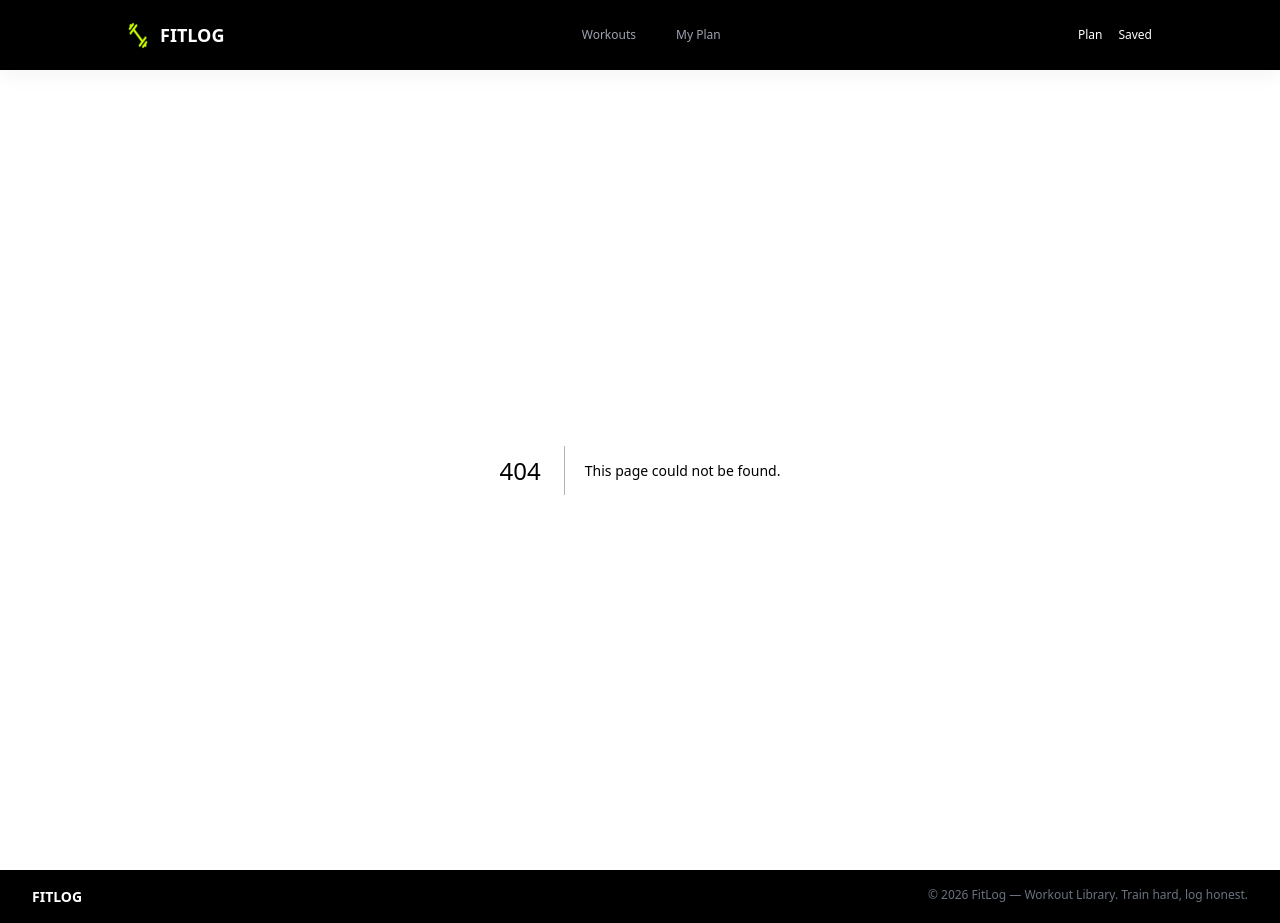
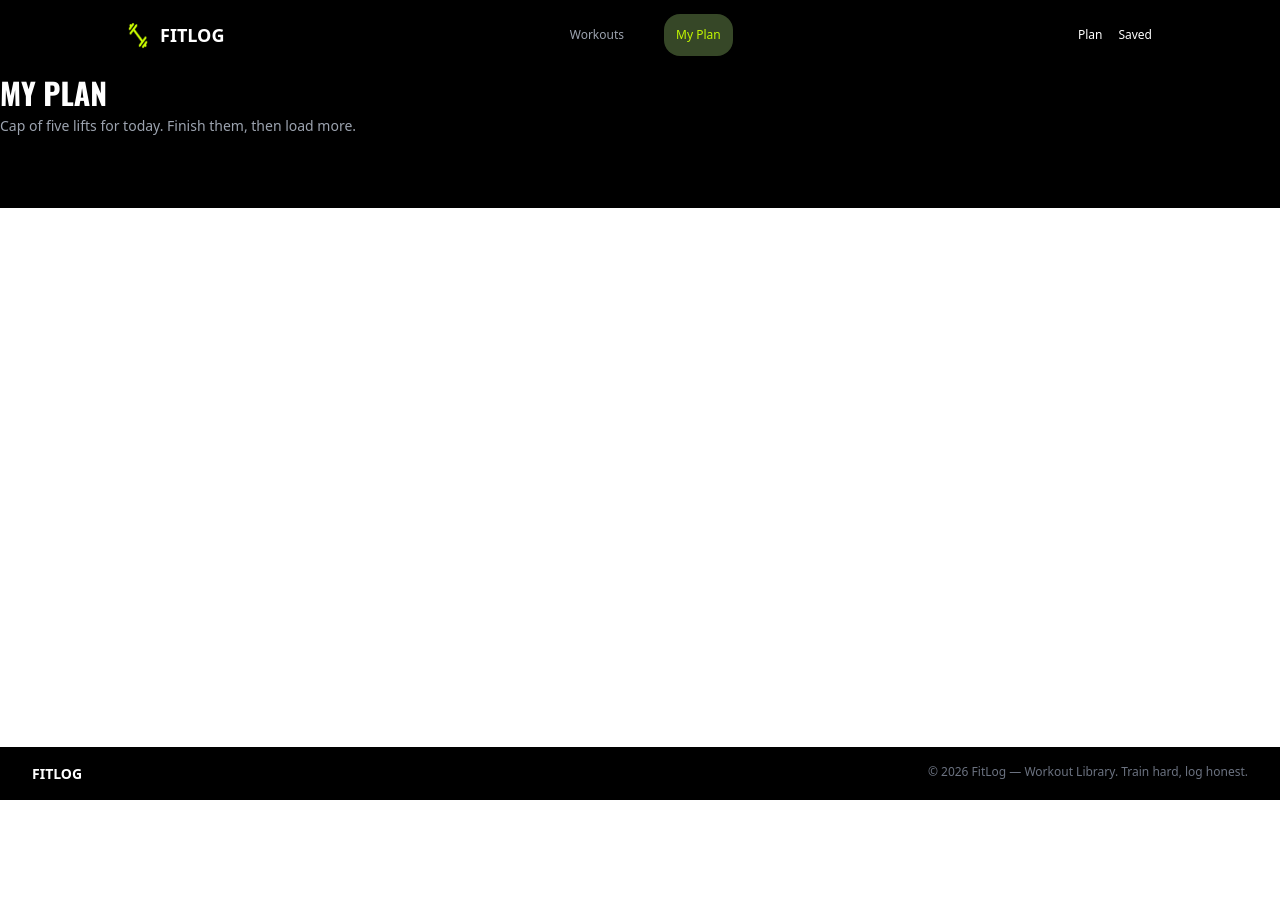
Before and after one commit to MOHAMMEDHASANMOZUMDER/Assignment-6-PH-, a Next.js app: page /my-plan in a window 1280 px wide. Before the commit this address had no page. After the commit the page ends 800 px from the top, so only its background shows below. Built offline with nearby package versions, Linux system fonts and the light colour scheme.

Commit message:
Context created and toasitify implemented

```diff
--- /dev/null
+++ b/src/Context/WorkoutContext.tsx
@@ -0,0 +1,35 @@
+"use client";
+import { WorkoutType } from '@/types/Types';
+import React from 'react';
+import { ReactNode, useState, createContext, useEffect } from 'react';
+export const Gymcontext=createContext({})
+
+
+const WorkoutContext = ({children}:{children:ReactNode}) => {
+    const [Plan, SetPlan]=useState<WorkoutType>([]);
+    const [Saved, SetSaved] = useState<WorkoutType[]>(() => {
+    if (typeof window !== "undefined") {
+        const data = localStorage.getItem("savedWorkouts");
+        return data ? JSON.parse(data) : [];
+    }
+
+    return [];
+});
+ useEffect(() => {
+        localStorage.setItem("savedWorkouts", JSON.stringify(Saved));
+    }, [Saved]);
+
+    const SharedData={
+        Plan,
+        SetPlan,
+        Saved,
+        SetSaved
+    }
+
+
+    return (
+       <Gymcontext.Provider value={SharedData}>{children}</Gymcontext.Provider>
+       );
+};
+
+export default WorkoutContext;
--- a/src/app/Library/[id]/page.tsx
+++ b/src/app/Library/[id]/page.tsx
@@ -3,7 +3,8 @@ import React from 'react';
 import { Oswald } from 'next/font/google';
 import Image from 'next/image';
 import Link from 'next/link';
-import { Square, BookBookmark } from 'lucide-react';
+import SaveButton from '@/components/DetailsButton/SaveButton';
+import PlanButton from '@/components/DetailsButton/PlanButton';
 const oswald = Oswald({
   subsets: ["latin"]
 });
@@ -17,7 +18,7 @@ type Props = {
 
 const LibraryDetails = async({params}:Props) => {
  const {id}=await params;
-    const res= await fetch(`https://api.abcz.workers.dev/api/fitlog/${id}`)
+    const res= await fetch(`https://api.api-store.workers.dev/api/fitlog/${id}`)
     const data= await res.json();
     return (
       <div className='bg-black flex flex-col md:flex-row gap-6 sm:p-6 p-12 md:p-8'>
@@ -127,17 +128,10 @@ from a stable bench.</p>
   ))}
   </ol>
 </div>
-<div className='text-[14px] font-[600] flex gap-4'>
-  <div  className='bg-text-grn p-[12px] rounded-2xl flex items-center gap-2'><Square className="h-3.5 w-3.5" />
-  <Link href=""> Add to today&apos;s plan</Link>
-  </div>
-  <div className='text-text-gry p-[12px] rounded-2xl flex items-center gap-2 border-[1px] border-text-gry'>
-  <BookBookmark className='h-3.5 w-3.5'/>
-    <Link href="" >Save for later</Link>
-  </div>
+<div className='text-[14px] font-[600] flex gap-4 '>
+  <PlanButton workout={data}></PlanButton>
+  <SaveButton workout={data}></SaveButton>
 </div>
-
-
            </div>
         </div>
     );
--- a/src/app/Library/page.tsx
+++ b/src/app/Library/page.tsx
@@ -3,7 +3,7 @@ import WorkoutCard from "../../components/Homepage/WorkoutCard";
 import { WorkoutType } from "@/types/Types";
 
 const LibraryPage = async () => {
-  const res = await fetch("https://api.abcz.workers.dev/api/fitlog");
+  const res = await fetch("https://api.api-store.workers.dev/api/fitlog");
   const data = await res.json();
 
   return (
--- a/src/app/layout.tsx
+++ b/src/app/layout.tsx
@@ -1,8 +1,11 @@
 import type { Metadata } from "next";
 import { Geist, Geist_Mono } from "next/font/google";
 import "./globals.css";
+import WorkoutContext from "@/Context/WorkoutContext";
 import Navbar from "@/components/shared/Navbar";
 import Footer from "@/components/shared/Footer";
+import { ToastContainer } from "react-toastify";
+import "react-toastify/dist/ReactToastify.css";
 
 const geistSans = Geist({
   variable: "--font-geist-sans",
@@ -23,13 +26,16 @@ export default function RootLayout({ children }: LayoutProps<"/">) {
   return (
    <html lang="en" data-theme="white">
       <body className="min-h-screen flex flex-col">
-        <Navbar />
+      <WorkoutContext>
+         <Navbar />
 
         <main className="flex-1">
           {children}
         </main>
 
         <Footer />
+        <ToastContainer/>
+      </WorkoutContext>
       </body>
     </html>
   );
--- /dev/null
+++ b/src/app/my-plan/SavedGym.tsx
@@ -0,0 +1,15 @@
+"use client"
+import { Gymcontext } from '@/Context/WorkoutContext';
+import React, { useContext } from 'react';
+
+const SavedGym = () => {
+    const {Saved}=useContext(Gymcontext)
+    console.log(Saved)
+    return (
+        <div>
+
+        </div>
+    );
+};
+
+export default SavedGym;
--- /dev/null
+++ b/src/app/my-plan/page.tsx
@@ -0,0 +1,33 @@
+import React from 'react';
+import { Oswald } from 'next/font/google';
+import SavedGym from './SavedGym';
+const oswald = Oswald({
+  subsets: ["latin"]
+});
+const Myplanpage = () => {
+    return (
+        <div className='bg-black'>
+            <div>
+            <p className={`${oswald.className} text-white text-[30px] font-[700]`}>MY PLAN</p>
+            <p className='text-[14px] font-[400] text-text-gry'>Cap of five lifts for today. Finish them, then load more.</p>
+            </div>
+            <div>
+                <div>
+                    <p>Exercise</p>
+                </div>
+                <div>
+                    <p>Minute</p>
+                </div>
+                <div>
+                    <p>Calories</p>
+                </div>
+            </div>
+            <div>
+                <SavedGym></SavedGym>
+            </div>
+            <div></div>
+        </div>
+    );
+};
+
+export default Myplanpage;
--- /dev/null
+++ b/src/components/DetailsButton/PlanButton.tsx
@@ -0,0 +1,25 @@
+"use client"
+import {React,useContext} from 'react';
+import Link from 'next/link';
+import { Square, BookBookmark } from 'lucide-react';
+import { Gymcontext } from '@/Context/WorkoutContext';
+import { toast } from 'react-toastify';
+const PlanButton = ({workout}:{workout:WorkerType}) => {
+    const PlanProvider=useContext(Gymcontext)
+        const {Saved, SetSaved}=PlanProvider;
+        console.log(PlanProvider)
+        const handlePlan = () => {
+            console.log("Clicked!!!!")
+            SetSaved([...Saved, workout])
+            toast.info("Planned successfully!")
+        }
+    return (
+        <div>
+            <div  className='bg-text-grn p-[12px] rounded-2xl flex items-center gap-2 hover:-translate-y-1' onClick={handlePlan}><Square className="h-3.5 w-3.5" />
+  <Link href=""> Add to today&apos;s plan</Link>
+  </div>
+        </div>
+    );
+};
+
+export default PlanButton;
--- /dev/null
+++ b/src/components/DetailsButton/SaveButton.tsx
@@ -0,0 +1,30 @@
+"use client"
+import React, { useContext } from 'react';
+import Link from 'next/link';
+import { Square, BookBookmark } from 'lucide-react';
+import { WorkoutType } from '@/types/Types';
+import { Gymcontext } from '@/Context/WorkoutContext';
+import { toast } from 'react-toastify';
+
+
+const SaveButton = ({workout}:{workout:WorkoutType}) => {
+    const GymProvider=useContext(Gymcontext)
+    const {Saved, SetSaved}=GymProvider;
+    console.log(GymProvider)
+    const handlePlan = () => {
+        console.log("Clicked!!!!")
+        SetSaved([...Saved, workout])
+        toast.success("Plan saved successfully!")
+    }
+    return (
+        <div>
+            <div className='text-text-gry p-[12px] rounded-2xl flex items-center gap-2 border-[1px] border-text-gry hover:-translate-y-1'
+            onClick={handlePlan}>
+  <BookBookmark className='h-3.5 w-3.5'/>
+    <Link href="" >Save for later</Link>
+  </div>
+        </div>
+    );
+};
+
+export default SaveButton;
--- a/src/components/shared/Navbar.tsx
+++ b/src/components/shared/Navbar.tsx
@@ -24,7 +24,7 @@ const Navbar = () => {
          <Link href="/" className={`text-[11px] lg:text-[12px] font-[500] ${path === "/" ? "text-text-grn bg-[#364727] rounded-2xl p-2 lg:p-3" : "text-text-gry"}`}>
                     Workouts
                 </Link>
-                <Link href="/myplan" className={`text-[11px] lg:text-[12px] font-[500] ${path === "/myplan" ? "text-text-grn bg-[#364727] rounded-2xl p-2 lg:p-3" : "text-text-gry"}`}>
+                <Link href="/my-plan" className={`text-[11px] lg:text-[12px] font-[500] ${path === "/my-plan" ? "text-text-grn bg-[#364727] rounded-2xl p-2 lg:p-3" : "text-text-gry"}`}>
                     My Plan
                 </Link>
             </ul>
@@ -40,7 +40,7 @@ const Navbar = () => {
                     <Link href="/" onClick={() => setMenuOpen(false)} className={`text-[12px] font-[500] ${path === "/" ? "text-[#c2f800FF] bg-[#364727] rounded-2xl p-3" : "text-[#9ca3afFF]"}`}>
                         Workouts
                     </Link>
-                    <Link href="/myplan" onClick={() => setMenuOpen(false)} className={`text-[12px] font-[500] ${path === "/myplan" ? "text-[#c2f800FF] bg-[#364727] rounded-2xl p-3" : "text-[#9ca3afFF]"}`}>
+                    <Link href="/my-plan" onClick={() => setMenuOpen(false)} className={`text-[12px] font-[500] ${path === "/my-plan" ? "text-[#c2f800FF] bg-[#364727] rounded-2xl p-3" : "text-[#9ca3afFF]"}`}>
                         My Plan
                     </Link>
                 </ul>
```
